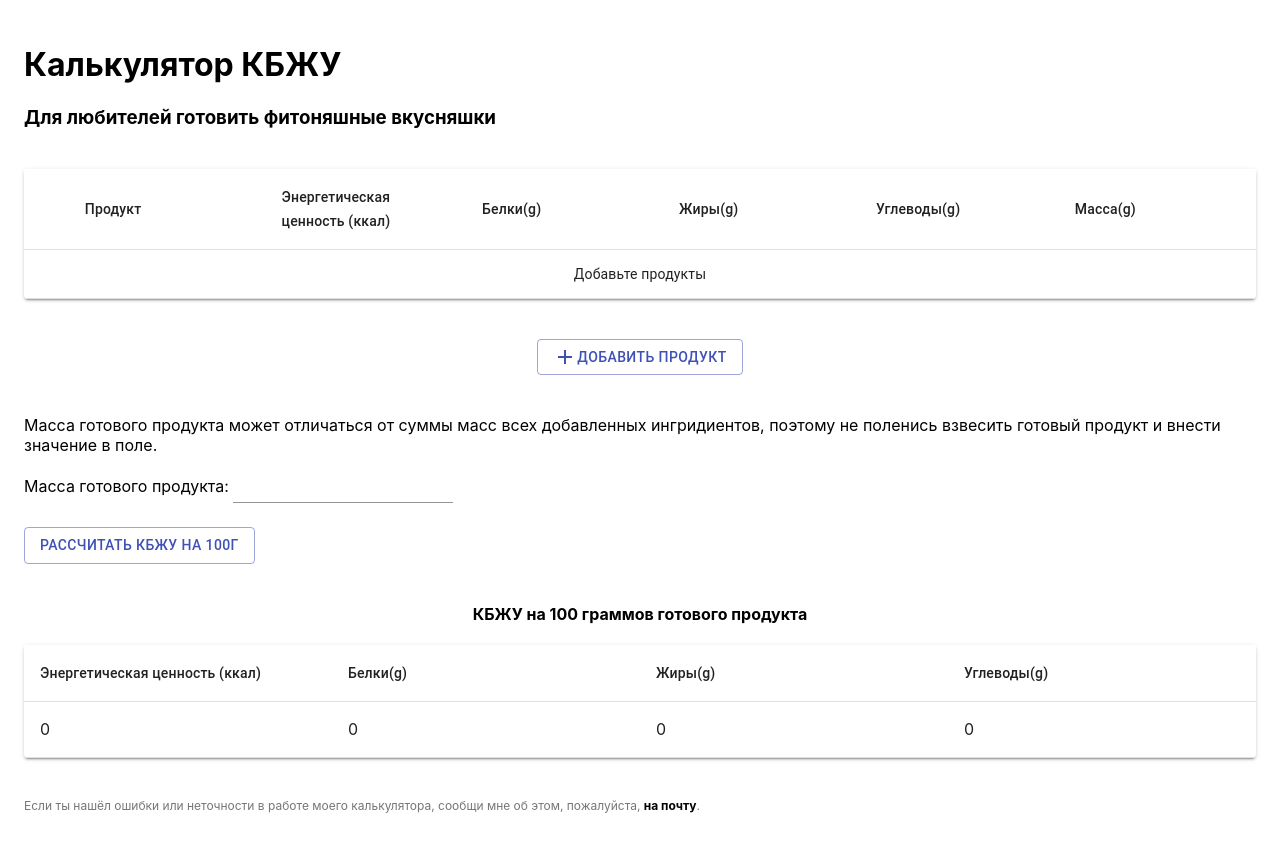
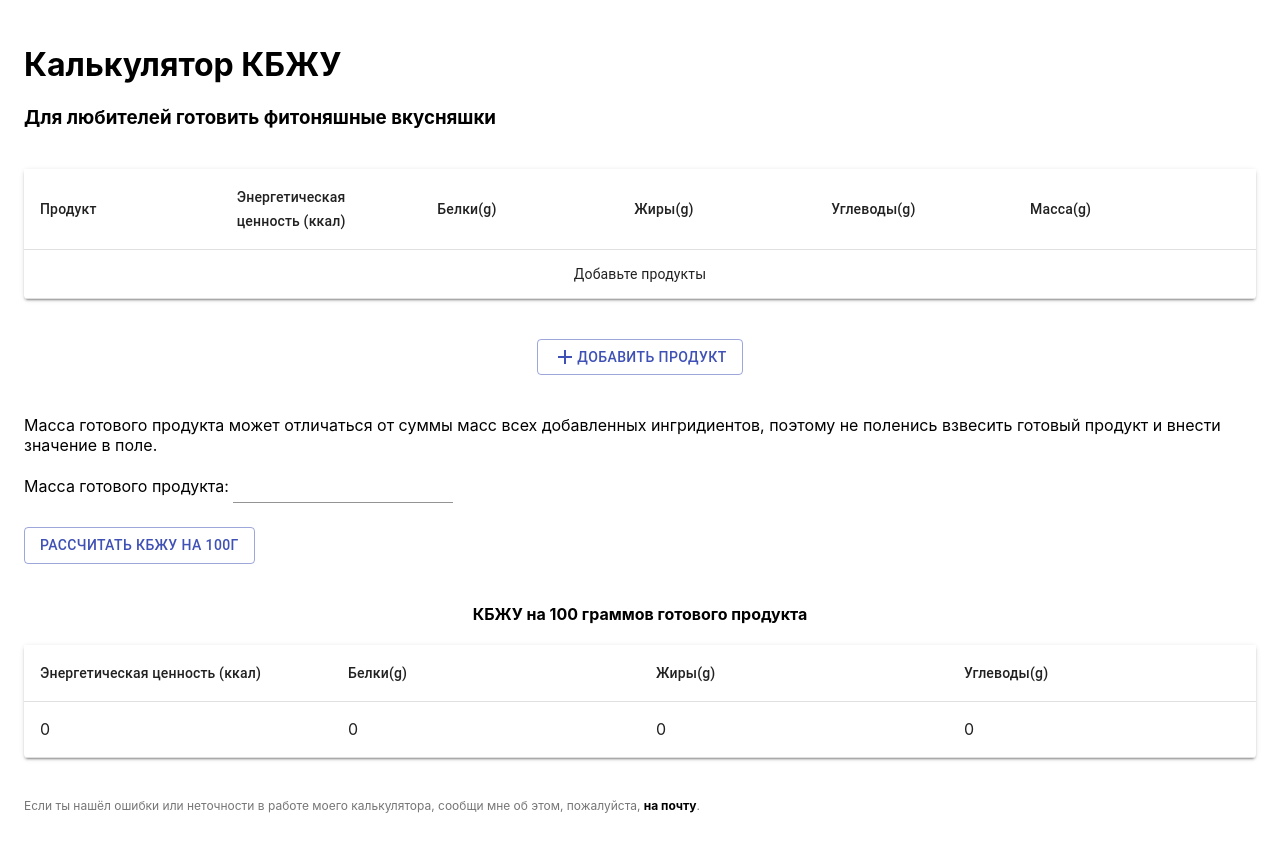
Before and after one commit to DustyDuke/calc, a React (Create React App) app: page / in a window 1280 px wide. Shown: the top 852 px of the page. Built offline with nearby package versions, Linux system fonts and the light colour scheme.

Commit message:
FEATURE: передвинула кнопки действий в конец таблицы

```diff
--- a/src/components/ProductsTable.jsx
+++ b/src/components/ProductsTable.jsx
@@ -25,6 +25,7 @@ const propNames = Object.keys(sum)
                               paging: false,
                               sorting: false,
                               draggable: false,
+                              actionsColumnIndex: -1,
                               actionsCellStyle: {color: 'red'}}
                    }
                    localization={{ header: { actions: "" },
@@ -37,13 +38,13 @@ const propNames = Object.keys(sum)
                             <MTableBody {...props} />
                             {properties.length> 0 && <TableBody>
                                 <TableRow>
-                                    <TableCell/>
                                     <TableCell component="th" scope="row">
                                         Сумма:
                                     </TableCell>
                                     { propNames.map((product, idx )=> {
                                         return <TableCell key={idx}>{sum[product]}</TableCell>
                                     })}
+                                      <TableCell/>
                                 </TableRow>
                             </TableBody>}
                         </>
```
